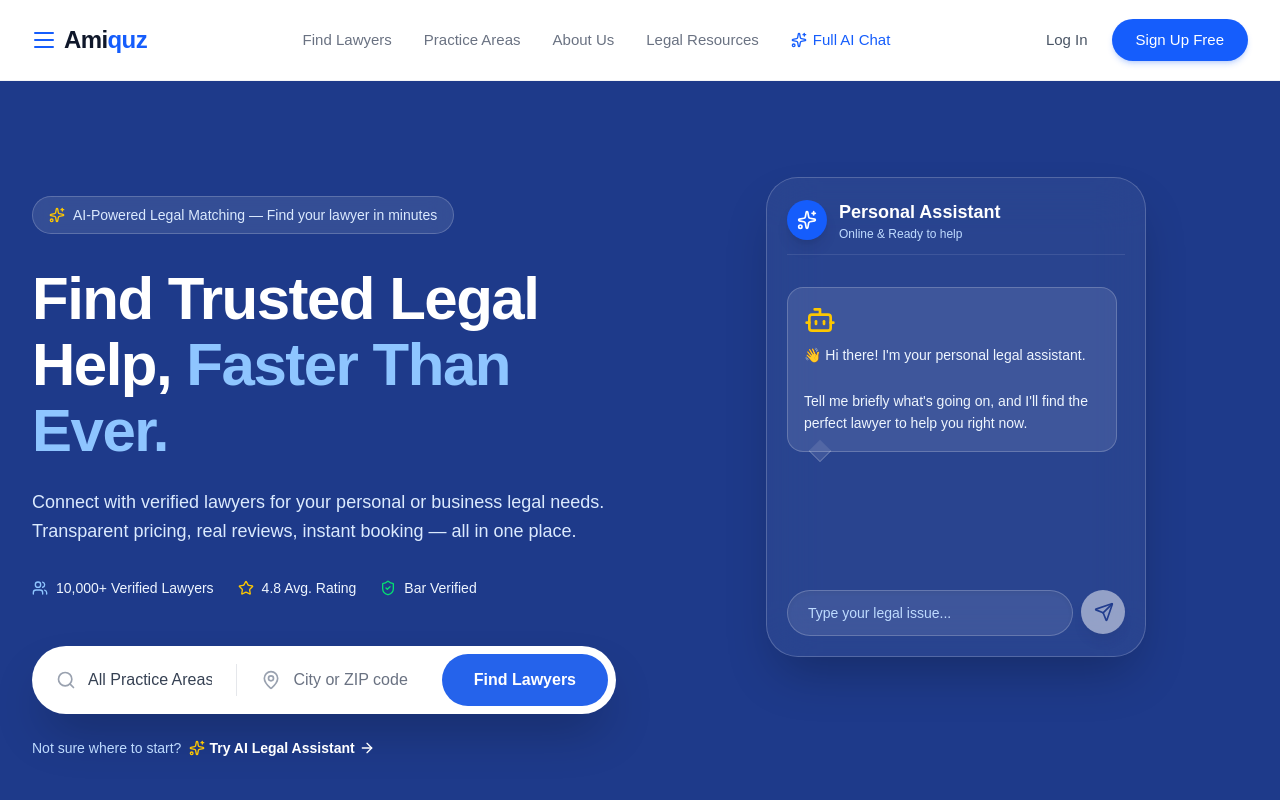
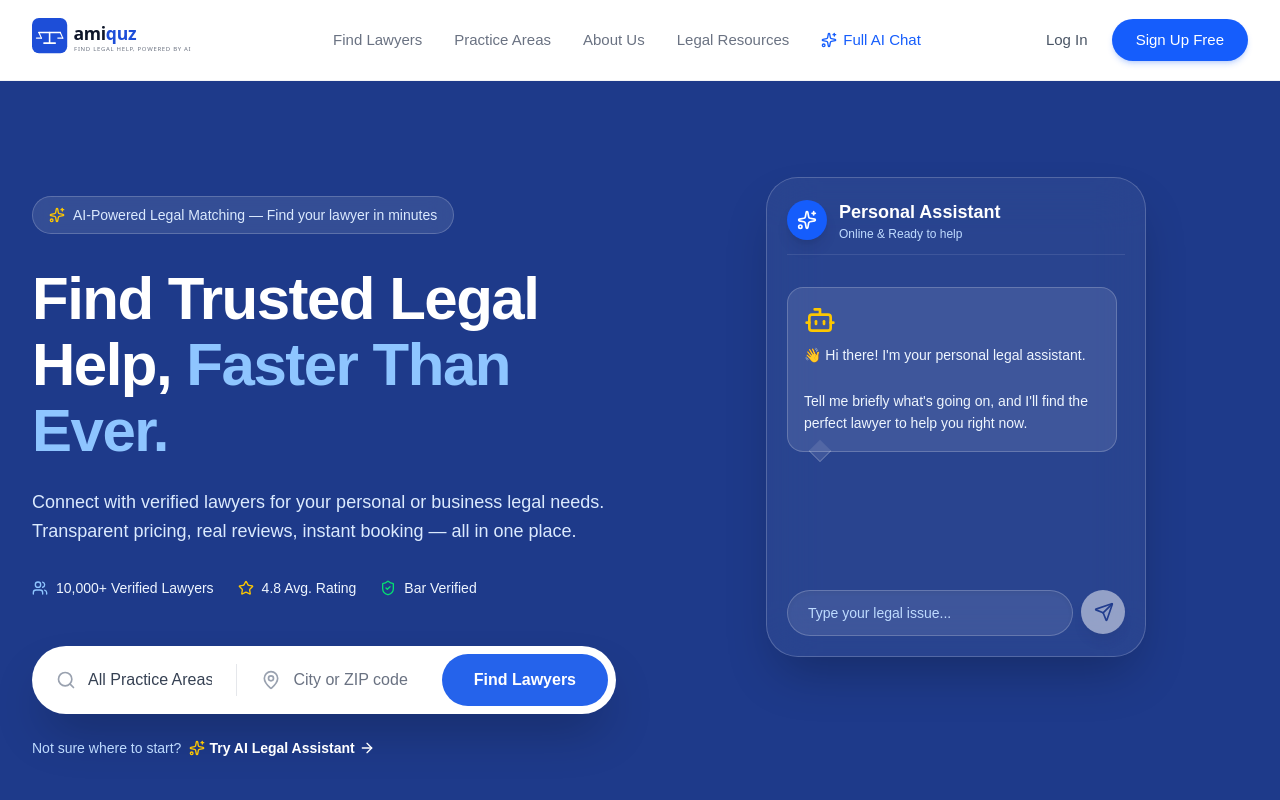
Before and after one commit to Gaurav817817/legaltech-startup, a Next.js app: page / in a window 1280 px wide. Shown: the top 800 px of the page. Built offline with nearby package versions, Linux system fonts and the light colour scheme.

Commit message:
Replace logo with image in Navbar component

```diff
--- a/src/components/layout/Navbar.tsx
+++ b/src/components/layout/Navbar.tsx
@@ -14,10 +14,7 @@
           {/* Logo */}
           <div className="flex-shrink-0 flex items-center">
             <Link href="/" className="flex items-center gap-2 group">
-              <AlignJustify className="w-6 h-6 text-blue-600 transition-colors" />
-              <span className="font-extrabold text-2xl text-[#0f172a] tracking-tight">
-                Ami<span className="text-blue-600">quz</span>
-              </span>
+             <img src="/amiquz-logo.svg" alt="Amiquz" height="44" style={{height: '44px', width: 'auto'}} />
             </Link>
           </div>
 
```
